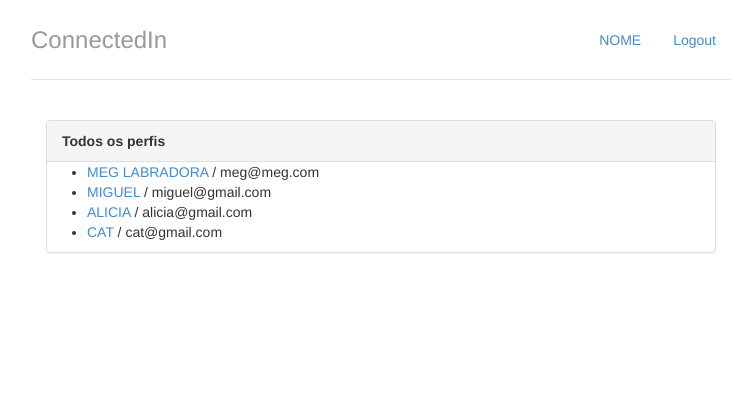
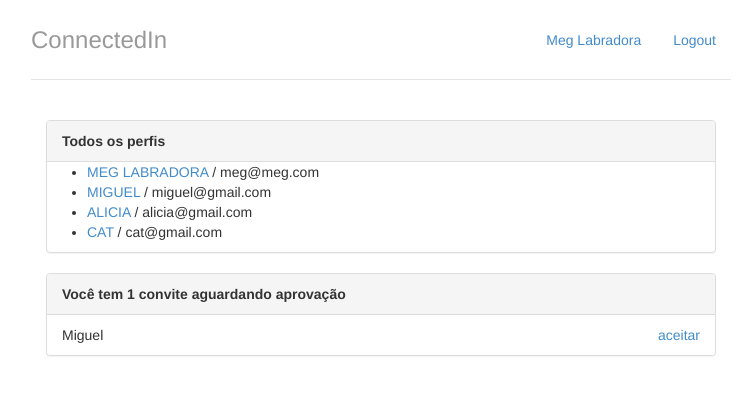
Before and after one commit to jferreira23/django, a Django app: page / in a window 1280 px wide. Shown: the top 395 px of the page, without its empty margins (259-1006 px from the left). Run offline with Django 3.2, Linux system fonts and the light colour scheme; data comes from the database, SQL or seed files in the repository; both versions use the stored data as it was after the commit.

Commit message:
aula add convites recebidos/ trabalhando com with e filtros

```diff
--- a/connecteddin/perfis/templates/base.html
+++ b/connecteddin/perfis/templates/base.html
@@ -13,7 +13,7 @@
     <div class="container">
         <div class="header">
                 <ul class="nav nav-pills pull-right">
-                    <li><a href="{% url 'index' %}">NOME</a></li>
+                    <li><a href="{% url 'index' %}">{{perfil_logado.nome}}</a></li>
                     <li><a href="/logout/">Logout</a></li>
                 </ul>
                 <h3 class="text-muted">ConnectedIn</h3>
--- a/connecteddin/perfis/templates/index.html
+++ b/connecteddin/perfis/templates/index.html
@@ -20,5 +20,30 @@
 				<p>Nenhum perfil encontrado</p>
 			{% endif %}
 	</div>
+
+	<div class="panel panel-default">
+		<!--Não pode haver espaço na clausula with -->
+		{% with total_de_convites=perfil_logado.convites_recebidos.count %}
+			{% if total_de_convites %}
+				<div class="panel-heading">
+					<strong>Você tem {{ total_de_convites }} convite{{ total_de_convites | pluralize}} aguardando aprovação</strong>
+				</div>
+				<ul class="list-group">
+					{% for convite in perfil_logado.convites_recebidos.all %}
+						<li class="list-group-item">
+							{{ convite.solicitante.nome }}
+							<a href="#" class="pull-right">aceitar</a>
+						</li>
+					{% endfor%}
+				</ul>
+			{% else %}
+				<div class="panel-body">
+					<p>Nenhum convite recebido :(</p>
+				</div>
+
+			{% endif%}
+		{% endwith%}
+
+	</div>
 </div>
 {% endblock%}
--- a/connecteddin/perfis/views.py
+++ b/connecteddin/perfis/views.py
@@ -5,7 +5,7 @@ from perfis.models import Perfil
 
 def index(request):
 	#return render(request, 'index.html')
-	return render(request, 'index.html', {"perfis":Perfil.objects.all()})
+	return render(request, 'index.html', {"perfis":Perfil.objects.all(), 'perfil_logado' : get_perfil_logado(request)})
 
 def exibir(request, perfil_id):
 	print 'ID do perfil recebido: %s' % (perfil_id)
```
Also changed, not shown: connecteddin/db.sqlite3, 1 other file.
